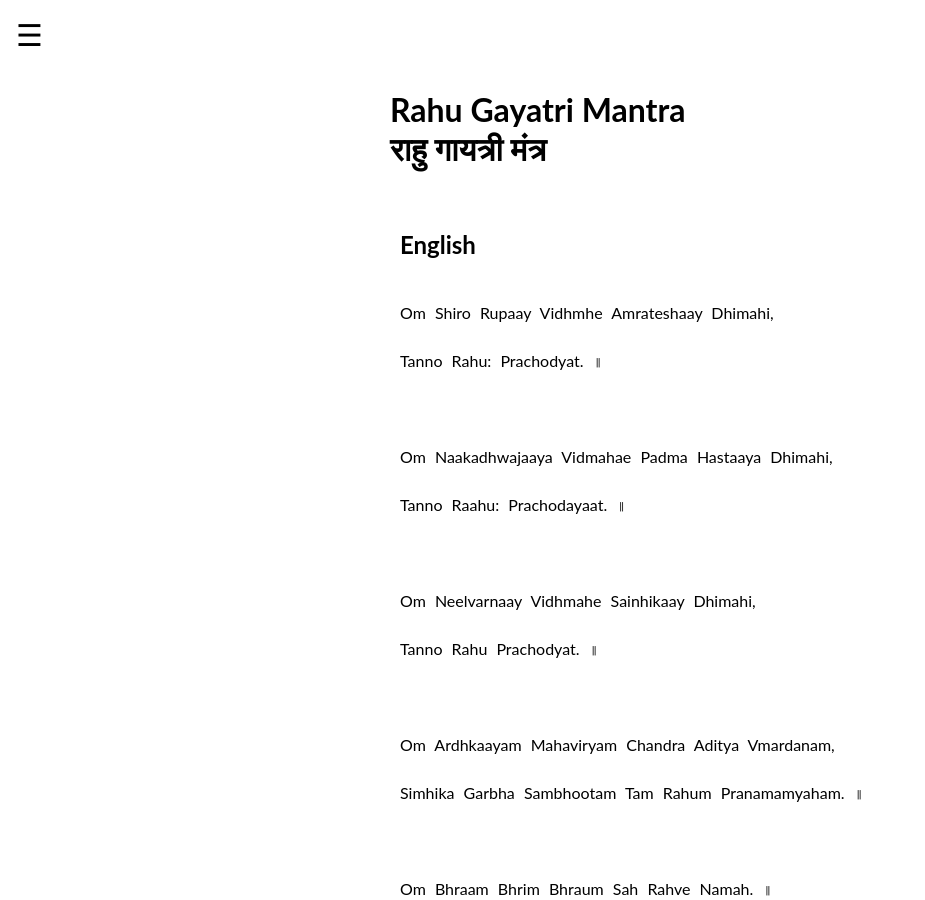
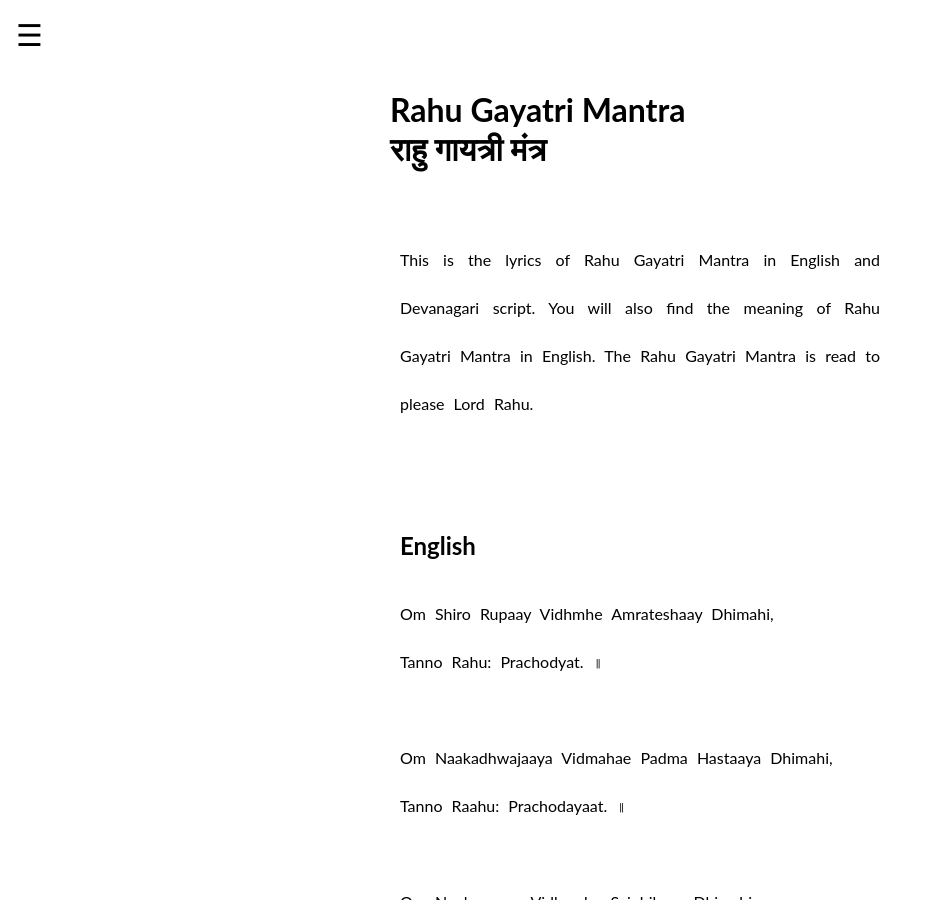
Before and after one commit to abhishekdjoshi/abhishekdjoshi.kclstr.io, a Jekyll site: the page pages/rahu/gayatri_mantra.html, which Jekyll copies as it is, in a window 1280 px wide and 900 px high. Shown: the whole window, without its empty margins (0-925 px from the left). Built offline with Jekyll 4.4.1, drawn with Linux system fonts in a browser that asks for light colours; a script that is not in the unit is left out.

Commit message:
Update gayatri_mantra.html

```diff
--- a/pages/rahu/gayatri_mantra.html
+++ b/pages/rahu/gayatri_mantra.html
@@ -6,7 +6,7 @@
     <meta http-equiv="Content-Type" content="text/html; charset=UTF-8" />
     <meta
       name="description"
-      content="Learn the Rahu Gayatri Mantra of Lord Rahu. Read Rahu Gayatri Mantra lyrics in English, and Rahu Gayatri Mantra lyrics in Hindi or Sanskrit. Also get the meaning of Rahu Gayatri Mantra in English. Convey your prayers to Lord Rahu through Rahu Gayatri Mantra or Rahu Dev Gayatri Mantra lyrics. According to mythology, Rahu Gayatri Mantra or Rahu Dev Gayatri Mantra lyrics is read to please Lord Rahu."
+      content="Learn Rahu Gayatri Mantra. Read the lyrics in English and Hindi or Sanskrit, and get its meaning in English."
     />
     <meta
       name="keywords"
@@ -132,7 +132,7 @@
       });
     </script>
   </head>
-  <body>
+  <body onselectstart="return false;">
     <!--Added below on 18th Feb 2020 at 8:15 PM-->
     <div id="mySidenav" class="sidenav">
       <a href="javascript:void(0)" class="closebtn" onclick="closeNav()"
@@ -165,6 +165,13 @@
         राहु गायत्री मंत्र
       </h1>
       <br />
+
+      <p>
+        This is the lyrics of Rahu Gayatri Mantra in English and Devanagari
+        script. You will also find the meaning of Rahu Gayatri Mantra in
+        English. The Rahu Gayatri Mantra is read to please Lord Rahu.
+      </p>
+      <br /><br /><br />
 
       <h2>English</h2>
       <p>
```
